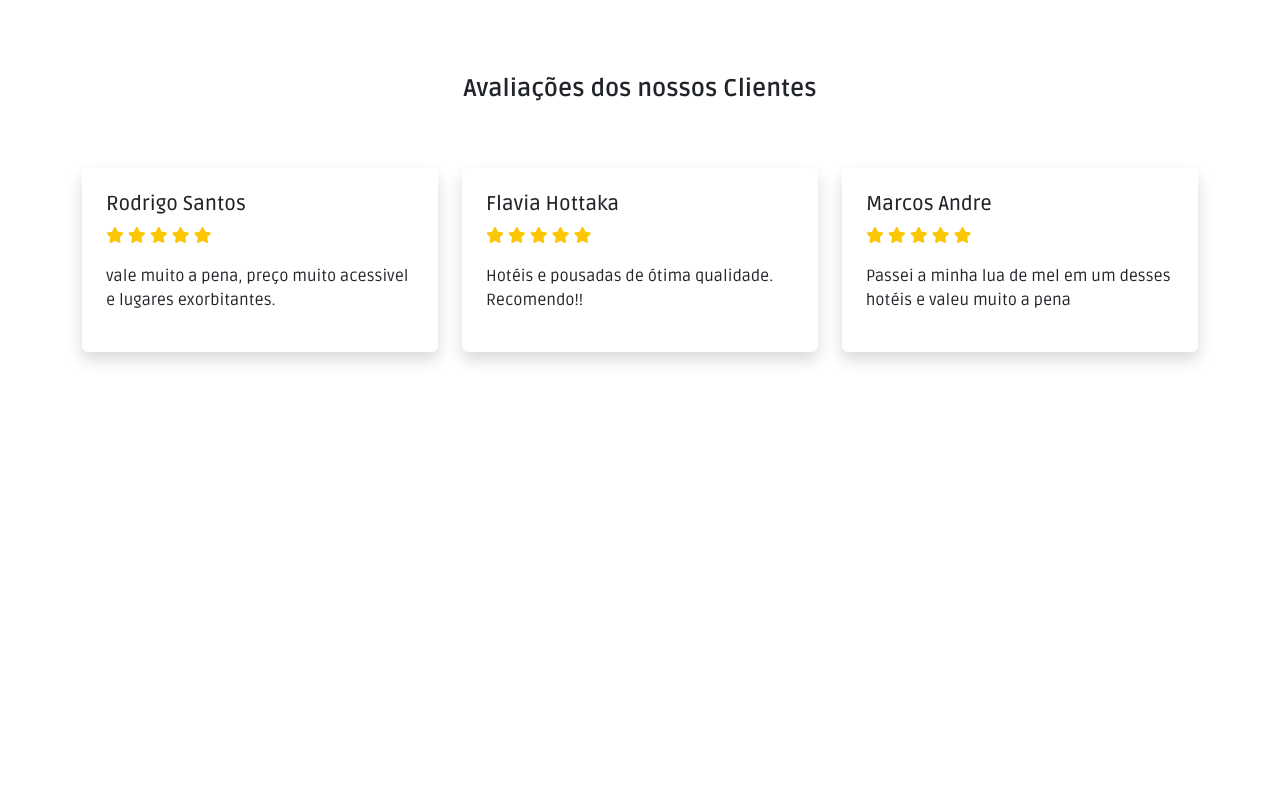
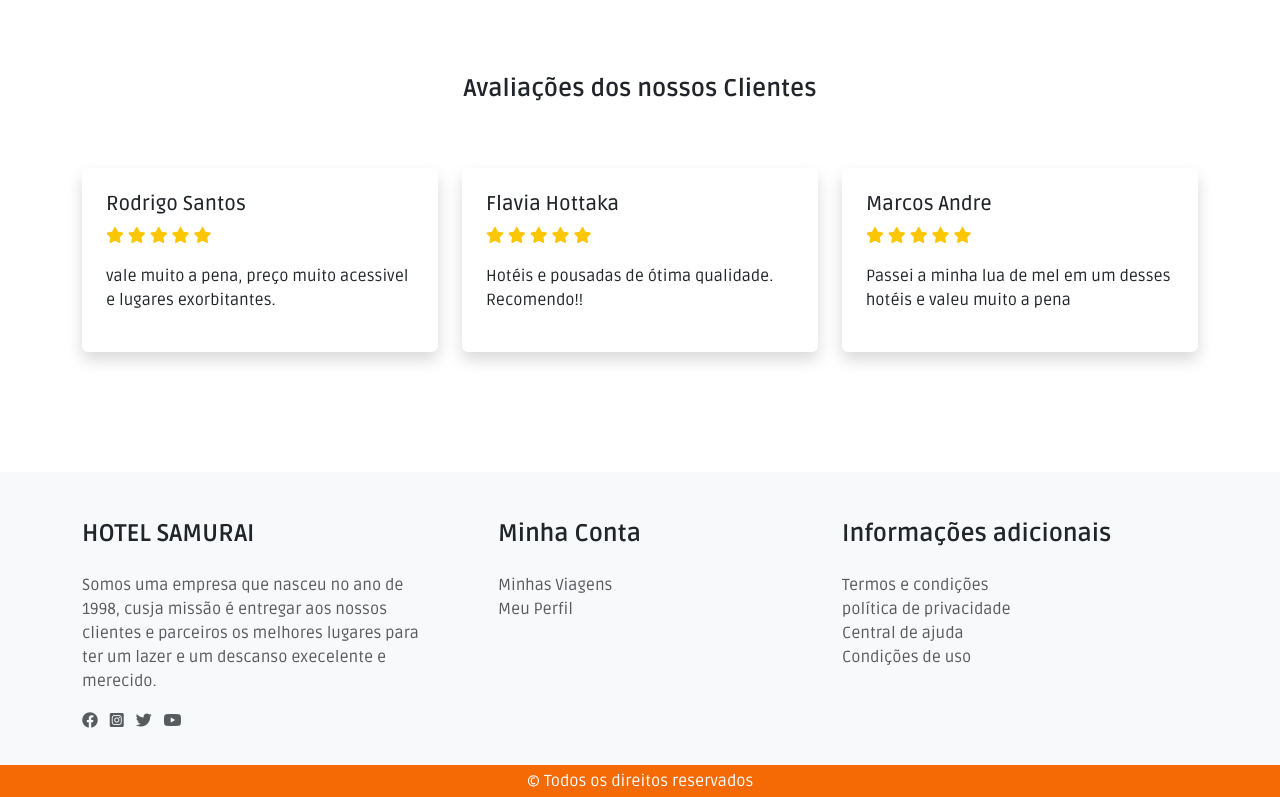
Before and after one commit to rodrigosantos77/projeto-reserva, a plain HTML site: page index.html in a window 1280 px wide. Shown: the part 3624-4421 px from the top of the page. Before the commit the page ends 4096 px from the top, so only its background shows below. Drawn offline with nearby package versions, Linux system fonts and the light colour scheme.

Commit message:
criacao do rodape da pagina

```diff
--- a/index.html
+++ b/index.html
@@ -446,12 +446,73 @@
             </div>
        </div>
        <!--end card-03-->
-
           </div>
       </div>
+ </main>
+<!--end carousel-->
 
- </main>
+<!--Footer-->
+ <footer class="w-100 bg-light">
+    <div class="container pt-5 pt-lg-5 pb-lg-3">
+        <div class="row">
+          <div class="col-12 col-md-3 col-lg-4 mb-3 mb-0 mb-lg-0">
+              <h4 class="fs-4 fw-bold text-uppercase mb-2 mb-md-4 mb-lg-4">Hotel Samurai</h4>
+                <p class="text-muted">
+                  Somos uma empresa que nasceu no ano de 1998, cusja missão é entregar aos nossos clientes e parceiros os melhores lugares para ter um lazer e um descanso execelente e merecido.
+                </p>
+                <p>
+                  <a href="#" title="facebook" class="text-decoration-none text-muted me-1 me-md-1 me-lg-2">
+                    <i class="fa-brands fa-facebook"></i>
+                  </a>
+                  <a href="#" title="Instagram" class="text-decoration-none text-muted me-1 me-md-1 me-lg-2">
+                    <i class="fa-brands fa-square-instagram"></i>
+                  </a>
+                  <a href="#" title="twitter" class="text-decoration-none text-muted me-1 me-md-1 me-lg-2">
+                    <i class="fa-brands fa-twitter"></i>
+                  </a>
+                  <a href="#" title="youtube" class="text-decoration-none text-muted me-1 me-md-1 me-lg-2">
+                    <i class="fa-brands fa-youtube"></i>
+                  </a>
+                </p>
+          </div>
 
+          <div class=" col-12 col-md-3 col-lg-4 pe-lg-0 ps-lg-5 mb-3 mb-md-0 mb-lg-0">
+              <h4 class="fs-4 fw-bold mb-2 mb-md-4 mb-lg-4">Minha Conta</h4>
+              <p class="mb-0">
+                <a href="#" class="text-decoration-none text-muted">Minhas Viagens</a>
+              </p>
+              <p class="mb-0">
+                <a href="#" class="text-decoration-none text-muted">Meu Perfil</a>
+              </p>
+          </div>
+
+          <!--3 coluna do row-->
+          <div class=" col-12 col-md-3 col-lg-4 mb-3 mb-md-0 mb-lg-0">
+              <h4 class="fs-4 fw-bold mb-2 mb-md-4 mb-lg-4">Informações adicionais</h4>
+              <p class="mb-0">
+                <a href="#" class="text-decoration-none text-muted">Termos e condições</a>
+              </p>
+              <p class="mb-0">
+                <a href="#" class="text-decoration-none text-muted">política de privacidade</a>
+              </p>
+              <p class="mb-0">
+                <a href="#" class="text-decoration-none text-muted">Central de ajuda</a>
+              </p>
+              <p class="mb-0">
+                <a href="#" class="text-decoration-none text-muted">Condições de uso</a>
+              </p>
+          </div>
+        </div>
+    </div>
+
+    <!-- direitos reservados semprefora do container p evitar espacamentos-->
+    <div class=" w-100 bg-color-orange d-flex justify-content-center align-items-center">
+      <p class="mb-0 pt-1 pb-1">
+        &copy; Todos os direitos reservados
+      </p>
+    </div>
+
+ </footer>
 
 
   </body>
```
